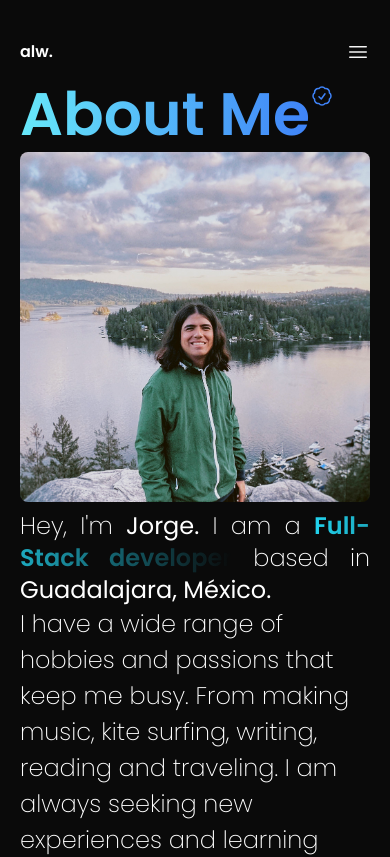
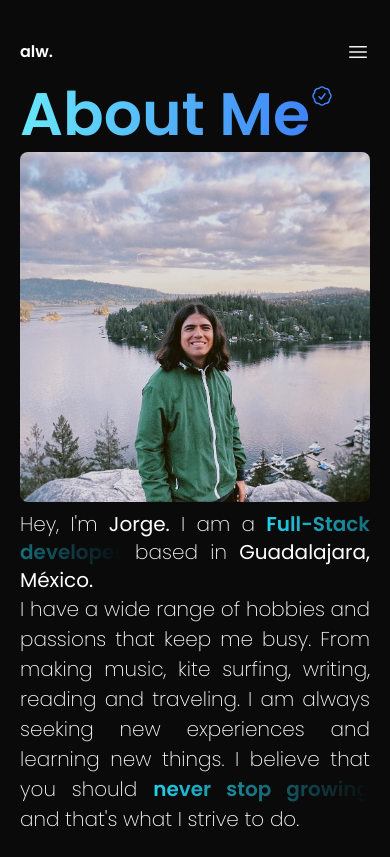
Before and after one commit to jad-delgadillo/portfolio-023, a Next.js app: page /about in a window 390 px wide. Shown: the top 857 px of the page. Built offline with nearby package versions, Linux system fonts and the light colour scheme.

Commit message:
for mobile 0.10

```diff
--- a/app/about/page.tsx
+++ b/app/about/page.tsx
@@ -10,7 +10,7 @@ export default function AboutPage() {
           <h1 className="text-6xl font-semibold mb-2 bg-clip-text bg-gradient-to-r from-cyan-300 to-blue-500 text-transparent">
             About Me
           </h1>
-          <div className="flex ">
+          <div className="flex">
             <svg
               xmlns="http://www.w3.org/2000/svg"
               fill="none"
@@ -38,8 +38,8 @@ export default function AboutPage() {
               className="rounded-lg saturate-[110%]"
             />
           </div>
-          <div className="md:max-w-md md:ml-5 ml-0 mt-2 text-2xl font-extralight">
-            <p className="text-justify md:text-left">
+          <div className="md:max-w-sm md:ml-5 ml-0 mt-2 text-xl text-justify font-extralight">
+            <p className="">
               Hey, I&#39;m <b>Jorge.</b> I am a{" "}
               <span className="bg-gradient-to-r from-cyan-400 to-blue-400 bg-clip-text font-semibold text-transparent">
                 Full-Stack developer
--- a/components/Footer.tsx
+++ b/components/Footer.tsx
@@ -1,5 +1,6 @@
 import React from "react";
 import { SOCIALS } from "@/utils/data";
+import Link from "next/link";
 
 interface SocialItem {
   link: string;
@@ -14,9 +15,9 @@ export default function Footer() {
           {SOCIALS.map((item: SocialItem, idx: number) => {
             return (
               <li key={idx}>
-                <a href={item.link} target="_blank" rel="noreferrer">
+                <Link href={item.link} target="_blank" rel="noreferrer">
                   {item.icon}
-                </a>
+                </Link>
               </li>
             );
           })}
```
